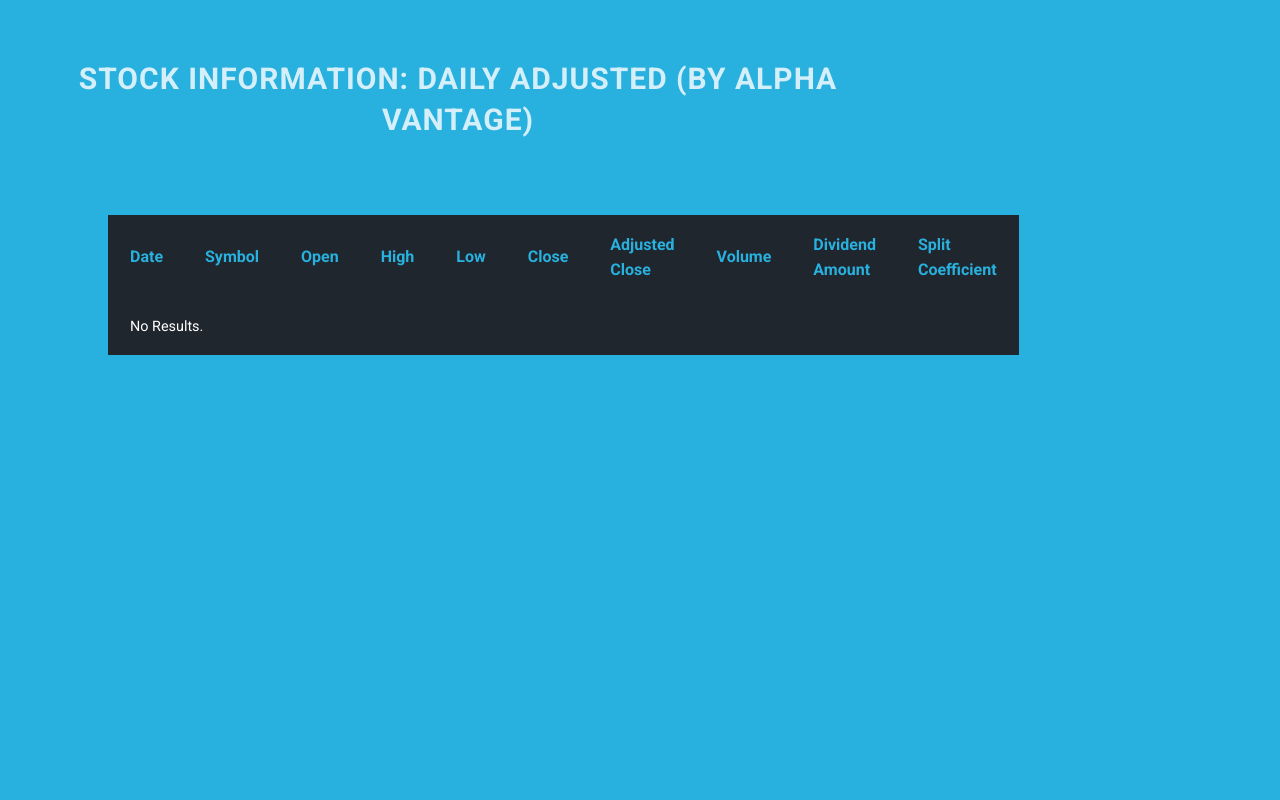
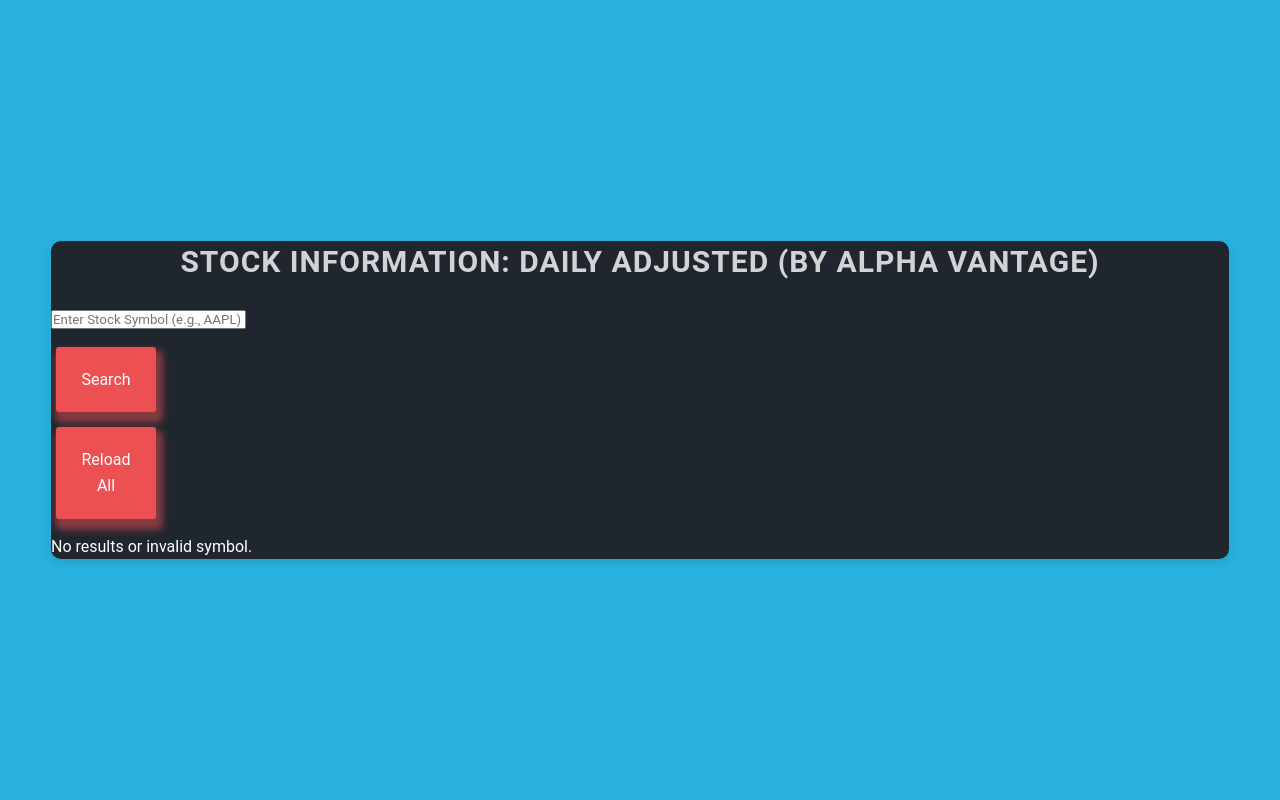
Before and after one commit to achen0329/StockOptions-OFFICIAL, a Flask app: template templates/index.html in a window 1280 px wide. Run offline with Flask 3, Linux system fonts and the light colour scheme; the template is opened without the code that fills it, so the values that code supplies are empty.

Commit message:
add search feature on windows version

```diff
--- a/app.py
+++ b/app.py
@@ -1,4 +1,4 @@
-from flask import Flask, render_template
+from flask import Flask, render_template, request
 import requests
 from datetime import datetime, timedelta
 from config import ALPHA_VANTAGE_API_KEY
@@ -10,6 +10,36 @@
 available_stocks = ["PTON", "GME", "COIN", "ZM", "BYND", "AMC", "RBLX", "AAPL", "AMZN", "NVDA", "ACB", "SHOP", "NFLX", "DIS", "GOOG", "TSLA", "META", "MSFT"]
 
 # ... Keep the rest of the code as is, except for the class definition ...
+
+
+def get_stock_data_for_two_weeks(symbol):
+    base_url = 'https://www.alphavantage.co/query'
+    params = {
+        'function': 'TIME_SERIES_DAILY_ADJUSTED',
+        'symbol': symbol,
+        'apikey': ALPHA_VANTAGE_API_KEY,
+        'outputsize': 'full'  # Changed to 'full' to get more data
+    }
+    response = requests.get(base_url, params=params)
+
+    if response.status_code != 200:
+        raise AlphaVantageApiException(response.status_code)
+
+    data = response.json()
+    time_series = data.get('Time Series (Daily)', {})
+
+    # Sort the dates and get the last 10 trading days
+    sorted_dates = sorted(time_series.keys(), reverse=True)[:10]
+    last_10_days_data = [time_series[date] for date in sorted_dates]
+
+    return last_10_days_data
+
+def calculate_two_week_average(stock_data):
+    total = sum(float(day_data['4. close']) for day_data in stock_data)
+    average = total / len(stock_data)
+    return round(average, 2)
+
+
 def get_stock_data(symbol):
     base_url = 'https://www.alphavantage.co/query'
     params = {
@@ -24,43 +54,124 @@
         raise AlphaVantageApiException(response.status_code)
 
     data = response.json()
+    time_series = data.get('Time Series (Daily)', {})
 
-    # Calculate yesterday's date in YYYY-MM-DD format
-    yesterday = (datetime.now() - timedelta(days=1)).strftime('%Y-%m-%d')
+    # Function to get the last weekday
+    def get_last_weekday(date):
+        while date.weekday() > 4:  # Mon-Fri are 0-4
+            date -= timedelta(days=1)
+        return date
 
-    if 'Time Series (Daily)' in data and yesterday in data['Time Series (Daily)']:
-        daily_data = data['Time Series (Daily)'][yesterday]
-        # Flatten the data and add the symbol
+    last_weekday = get_last_weekday(datetime.now() - timedelta(days=1))
+
+    # Check for the last available data
+    while last_weekday.strftime('%Y-%m-%d') not in time_series:
+        last_weekday = get_last_weekday(last_weekday - timedelta(days=1))
+
+    last_date_str = last_weekday.strftime('%Y-%m-%d')
+    if last_date_str in time_series:
+        daily_data = time_series[last_date_str]
         flattened_data = {
-            'date': yesterday,
+            'date': last_date_str,
             'symbol': symbol,
-            'open': daily_data.get('1. open'),
-            'high': daily_data.get('2. high'),
-            'low': daily_data.get('3. low'),
-            'close': daily_data.get('4. close'),
-            'adjusted_close': daily_data.get('5. adjusted close'),  # Make sure the key matches the API response
-            'volume': daily_data.get('6. volume'),
-            'dividend_amount': daily_data.get('7. dividend amount'),  # Make sure the key matches the API response
-            'split_coefficient': daily_data.get('8. split coefficient')  # Make sure the key matches the API response
+            'open': round(float(daily_data.get('1. open')), 2),
+            'high': round(float(daily_data.get('2. high')), 2),
+            'low': round(float(daily_data.get('3. low')), 2),
+            'close': round(float(daily_data.get('4. close')), 2),
         }
+
+        # Now call get_stock_data_for_two_weeks to get data for the two-week average
+        two_weeks_data = get_stock_data_for_two_weeks(symbol)
+        current_price = round(float(two_weeks_data[0]['4. close']), 2)
+        two_week_average = round(calculate_two_week_average(two_weeks_data), 2)
+
+
+        # Now append the current price and two-week average to the flattened data
+        flattened_data['current_price'] = current_price
+        flattened_data['two_week_average'] = two_week_average
+
         return flattened_data
     else:
         return None
 
+def get_historical_stock_data(symbol):
+    base_url = 'https://www.alphavantage.co/query'
+    params = {
+        'function': 'TIME_SERIES_DAILY_ADJUSTED',
+        'symbol': symbol,
+        'apikey': ALPHA_VANTAGE_API_KEY,
+        'outputsize': 'full'
+    }
 
-@app.route('/', methods=['GET'])
+    response = requests.get(base_url, params=params)
+
+    if response.status_code != 200:
+        raise AlphaVantageApiException(response.status_code)
+
+    data = response.json()
+    time_series = data.get('Time Series (Daily)', {})
+
+    two_weeks_ago = (datetime.now() - timedelta(weeks=2)).strftime('%Y-%m-%d')
+    last_10_days_data = {date: details for date, details in time_series.items() if date >= two_weeks_ago}
+
+    # Sort the dates and get the last 10 trading days
+    sorted_dates = sorted(last_10_days_data.keys(), reverse=True)[:10]
+    last_10_days_data_sorted = [last_10_days_data[date] for date in sorted_dates]
+
+    current_price = round(float(last_10_days_data_sorted[0]['4. close']), 2)
+    two_week_average = calculate_two_week_average(last_10_days_data_sorted)
+
+    historical_data_with_averages = {
+        'symbol': symbol,
+        'data': last_10_days_data,
+        'current_price': current_price,
+        'two_week_average': two_week_average
+    }
+
+    return historical_data_with_averages
+
+
+
+@app.route('/', methods=['GET', 'POST'])
 def index():
     stock_data_list = []
-    for symbol in available_stocks:
-        try:
-            stock_data = get_stock_data(symbol)
-            if stock_data is not None:
-                stock_data_list.append(stock_data)
-        except AlphaVantageApiException as e:
-            # Handle the API exception, maybe log it, and continue
-            print(e)
-            continue  # Skip the current iteration and proceed with the next symbol
+    historical_data = None
+    search_symbol = None  # Initialize the variable
+
+    if request.method == 'POST':
+        if 'reload' in request.form:
+            # Reload all stocks
+            for symbol in available_stocks:
+                try:
+                    stock_data = get_stock_data(symbol)
+                    if stock_data:
+                        stock_data_list.append(stock_data)
+                except AlphaVantageApiException as e:
+                    print(e)
+        else:
+            # Search for specific stock symbol
+            search_symbol = request.form.get('search_symbol').upper()
+            if search_symbol in available_stocks:
+                try:
+                    # Fetch historical data for the specific stock symbol
+                    historical_data = get_historical_stock_data(search_symbol)
+                except AlphaVantageApiException as e:
+                    print(e)
+        return render_template('index.html', stock_data_list=stock_data_list, historical_data=historical_data, symbol=search_symbol)
+
+    else:
+        # Initial page load with all stocks
+        for symbol in available_stocks:
+            try:
+                stock_data = get_stock_data(symbol)
+                if stock_data:
+                    stock_data_list.append(stock_data)
+            except AlphaVantageApiException as e:
+                print(e)
+
     return render_template('index.html', stock_data_list=stock_data_list)
+
+
 
 @app.errorhandler(AlphaVantageApiException)
 def handle_api_error(error):
--- a/static/style.css
+++ b/static/style.css
@@ -1,105 +1,10 @@
-/*
-CSS Styles for GitHub Repos by Stars exercise site.
-Sorry for the bad css! I'm a "full-stack" developer.
-*/
-
-/*
-Checkbox Style From: https://codepen.io/wilder_taype/pen/pNXwMW
-*/
-
-@import url(https://fonts.googleapis.com/css?family=Roboto:400,700);
-*{font-family: 'Roboto', sans-serif;}
-
-.option-input {
-  -webkit-appearance: none;
-  -moz-appearance: none;
-  -ms-appearance: none;
-  -o-appearance: none;
-  appearance: none;
-  position: relative;
-  top: 13.33333px;
-  right: 0;
-  bottom: 0;
-  left: 0;
-  height: 40px;
-  width: 40px;
-  transition: all 0.15s ease-out 0s;
-  background: #cbd1d8;
-  border: none;
-  color: #fff;
-  cursor: pointer;
-  display: inline-block;
-  margin-right: 0.5rem;
-  outline: none;
-  position: relative;
-  z-index: 1000;
+/* Base styles */
+* {
+  font-family: 'Roboto', sans-serif;
+  margin: 0;
+  padding: 0;
+  box-sizing: border-box;
 }
-.option-input:hover {
-  background: #9faab7;
-}
-.option-input:checked {
-  background: #40e0d0;
-}
-.option-input:checked::before {
-  height: 40px;
-  width: 40px;
-  position: absolute;
-  content: '✔';
-  display: inline-block;
-  font-size: 26.66667px;
-  text-align: center;
-  line-height: 40px;
-}
-.option-input:checked::after {
-  background: #40e0d0;
-  content: '';
-  display: block;
-  position: relative;
-  z-index: 100;
-}
-
-body {
-  display: -webkit-box;
-  display: -moz-box;
-  display: -ms-flexbox;
-  display: box;
-  background: #e8ebee;
-  color: #9faab7;
-  font-family: "Helvetica Neue", "Helvetica", "Roboto", "Arial", sans-serif;
-  text-align: center;
-}
-body div {
-  padding: 5rem;
-}
-body label {
-  display: block;
-  line-height: 40px;
-  text-align: left;
-}
-
-/*
-Button Style From: https://codepen.io/wilder_taype/pen/LeoQEb
-*/
-
-button {
-    display: block;
-    border-radius: 3px;
-    margin: 15px 5px;
-    color: #fff;
-    cursor: pointer;
-    box-shadow: 3px 7px 7px 4px rgba(237,80,83,.5), 1px 0 0 rgba(0,0,0,.15);
-    background: #ed5053;
-    padding: 20px;
-    flex-grow: 1;
-    width: 100px;
-    border: none;
-    font-size: 1.6rem;
-    line-height: 1.6;
-}
-
-/*
-Table Style From: https://codepen.io/gmb/pen/xVGYZw
-*/
 
 html {
   font-size: 62.5%;
@@ -113,38 +18,42 @@
   background-color: #28b1de;
   -webkit-font-smoothing: antialiased;
   -moz-osx-font-smoothing: grayscale;
+  display: flex;
+  justify-content: center;
+  align-items: center;
+  height: 100vh;
+  padding: 2rem;
 }
 
+/* Container */
 .container {
-  max-width: 800px;
+  background-color: #20262e;
+  color: #fff;
+  border-radius: 10px;
+  overflow: hidden; /* Consider removing if you want the overflow to be visible */
+  width: 100%;
+  max-width: 95%; /* Adjusted from 800px to be more responsive */
+  box-shadow: 0 4px 8px rgba(0, 0, 0, 0.1);
+  margin: 2rem; /* Adds margin around the container */
 }
 
+/* Title */
 h1 {
   text-align: center;
   font-size: 3rem;
   color: rgba(255, 255, 255, .8);
   text-transform: uppercase;
   line-height: 1.375;
-  margin: 0 0 2.4rem 0;
-  letter-spacing: 1px
+  margin-bottom: 2.4rem;
+  letter-spacing: 1px;
 }
 
-h2 {
-  text-align: right;
-  font-size: 1.2rem;
-  text-transform: uppercase;
-  line-height: 1.375;
-  margin: 0;
-  letter-spacing: 1px
-}
-
+/* Table */
 table {
-  width: 100%;
-  min-width: 300px;
-  margin-bottom: 2.4rem;
+  width: auto; /* Allows the table to be as wide as its content */
+  margin: 0 auto;
   background-color: #20262e;
-  color: #fff;
-  overflow: hidden;
+  border-collapse: collapse; /* Collapse borders for a cleaner look */
 }
 
 table tr:nth-child(even) {
@@ -186,7 +95,7 @@
   display: inline-block;
 }
 
-
+/* Media Query */
 @media (min-width: 600px) {
   table td:before {
     display: none;
@@ -201,6 +110,22 @@
   table td:last-child {
     padding: 1.5rem 2rem;
   }
+  table {
+    width: 100%; /* Set width to 100% to fill the container */
+    max-width: 100%; /* Maximum width of table is the container width */
+    overflow-x: auto; /* Enable horizontal scrolling */
+    white-space: nowrap; /* Prevents text from wrapping in cells */
+  }
+}
+
+/* Button */
+button {
+  /* Your existing button styles */
+}
+
+/* Error Page */
+#error {
+  /* Your existing error page styles */
 }
 
 /*
@@ -227,3 +152,31 @@
     display: inline-block;
     padding-right: 12px;
 }
+
+/*
+Button Style From: https://codepen.io/wilder_taype/pen/LeoQEb
+*/
+
+button {
+  display: block;
+  border-radius: 3px;
+  margin: 15px 5px;
+  color: #fff;
+  cursor: pointer;
+  box-shadow: 3px 7px 7px 4px rgba(237,80,83,.5), 1px 0 0 rgba(0,0,0,.15);
+  background: #ed5053;
+  padding: 20px;
+  flex-grow: 1;
+  width: 100px;
+  border: none;
+  font-size: 1.6rem;
+  line-height: 1.6;
+}
+
+
+.summary-statistics-heading td {
+  background-color: #333; /* Darker background for the heading */
+  color: #fff; /* Light text for contrast */
+  font-weight: bold; /* Bold text */
+  text-align: center; /* Center the text */
+}
--- a/templates/index.html
+++ b/templates/index.html
@@ -14,6 +14,62 @@
 <body>
     <div class="container">
         <h1>Stock Information: Daily Adjusted (by Alpha Vantage)</h1>
+
+          <!-- Search and Reload Form -->
+          <form method="post" style="display: inline;">
+            <input type="text" name="search_symbol" placeholder="Enter Stock Symbol (e.g., AAPL)">
+            <button type="submit">Search</button>
+        </form>
+        <form method="post" style="display: inline;">
+            <button type="submit" name="reload" value="true">Reload All</button>
+        </form>
+
+         <!-- Historical Data Table -->
+         {% if historical_data %}
+         <h2>Historical Data for {{ historical_data['symbol'] }}</h2>
+         <div class="table-1">
+             <table>
+                 <thead>
+                     <tr>
+                         <th>Date</th>
+                         <th>Open</th>
+                         <th>High</th>
+                         <th>Low</th>
+                         <th>Close</th>
+                         <!-- No need for Current Price and Two Week Average in the header as they're not part of the loop -->
+                     </tr>
+                 </thead>
+                 <tbody>
+                     {% for date, data in historical_data['data'].items() %}
+                         <tr>
+                             <td>{{ date }}</td>
+                             <td>{{ data['1. open'] }}</td>
+                             <td>{{ data['2. high'] }}</td>
+                             <td>{{ data['3. low'] }}</td>
+                             <td>{{ data['4. close'] }}</td>
+                         </tr>
+                     {% endfor %}
+                     <!-- Subheading for Summary Statistics -->
+                    <tr class="summary-statistics-heading">
+                        <td colspan="5">Summary Statistics</td>
+                    </tr>
+
+
+                     <tr>
+                         <td colspan="4">Current Price</td>
+                         <td>{{ historical_data['current_price'] }}</td>
+                     </tr>
+                     <tr>
+                         <td colspan="4">Two Week Average</td>
+                         <td>{{ historical_data['two_week_average'] }}</td>
+                     </tr>
+                 </tbody>
+             </table>
+         </div>
+
+
+
+        {% elif stock_data_list %}
         <div class="table-1">
             <table>
                 <thead>
@@ -24,36 +80,38 @@
                         <th>High</th>
                         <th>Low</th>
                         <th>Close</th>
-                        <th>Adjusted Close</th>
-                        <th>Volume</th>
-                        <th>Dividend Amount</th>
-                        <th>Split Coefficient</th>
+                        <th>Current Price</th>
+                        <th>Two Week Average</th>
+
                     </tr>
                 </thead>
                 <tbody>
                     {% if not stock_data_list %}
                         <tr>
-                            <td colspan="10">No Results.</td>
+                            <td colspan="10">No Results or Invalid Symbol.</td>
                         </tr>
                     {% else %}
                         {% for stock in stock_data_list %}
                             <tr>
-                                <td data-th="Date">{{ stock.date }}</td>
-                                <td data-th="Symbol">{{ stock.symbol }}</td>
-                                <td data-th="Open">{{ stock.open }}</td>
-                                <td data-th="High">{{ stock.high }}</td>
-                                <td data-th="Low">{{ stock.low }}</td>
-                                <td data-th="Close">{{ stock.close }}</td>
-                                <td data-th="Adjusted Close">{{ stock.adjusted_close }}</td>
-                                <td data-th="Volume">{{ stock.volume }}</td>
-                                <td data-th="Dividend Amount">{{ stock.dividend_amount }}</td>
-                                <td data-th="Split Coefficient">{{ stock.split_coefficient }}</td>
+                                <td>{{ stock.date }}</td>
+                                <td>{{ stock.symbol }}</td>
+                                <td>{{ stock.open }}</td>
+                                <td>{{ stock.high }}</td>
+                                <td>{{ stock.low }}</td>
+                                <td>{{ stock.close }}</td>
+                                <td>{{ stock.current_price }}</td>
+                                <td>{{ stock.two_week_average }}</td>
                             </tr>
                         {% endfor %}
                     {% endif %}
                 </tbody>
             </table>
         </div>
+
+        {% else %}
+            <!-- No data available -->
+            <p>No results or invalid symbol.</p>
+        {% endif %}
     </div>
 </body>
 
```
